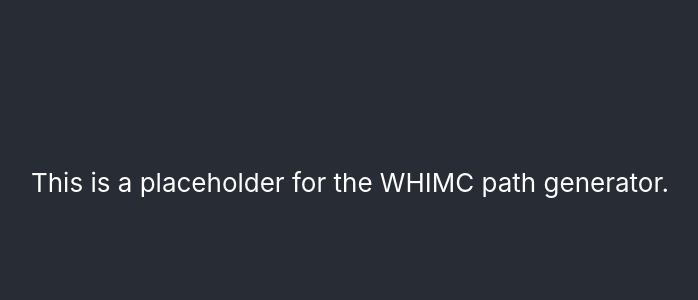
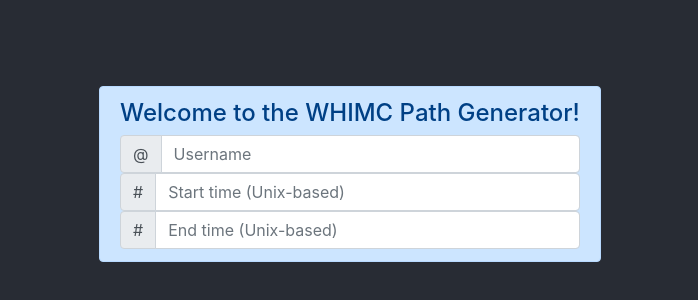
Before and after one commit to whimc/Path-Displayer, a React (Create React App) app: page / in a window 1280 px wide. Shown: the part 218-518 px from the top of the page, without its empty margins (290-988 px from the left). Built offline with nearby package versions, Linux system fonts and the light colour scheme.

Commit message:
Rough mockup of website

```diff
--- a/package.json
+++ b/package.json
@@ -7,7 +7,9 @@
     "@testing-library/jest-dom": "^4.2.4",
     "@testing-library/react": "^9.4.0",
     "@testing-library/user-event": "^7.2.1",
+    "bootstrap": "^4.4.1",
     "react": "^16.12.0",
+    "react-bootstrap": "^1.0.0-beta.16",
     "react-dom": "^16.12.0",
     "react-scripts": "3.3.1"
   },
--- a/src/App.js
+++ b/src/App.js
@@ -1,13 +1,58 @@
 import React from 'react';
 import './App.css';
+import 'bootstrap/dist/css/bootstrap.min.css';
+
+import InputGroup from 'react-bootstrap/InputGroup'
+import FormControl from 'react-bootstrap/FormControl'
+import Alert from 'react-bootstrap/Alert'
 
 function App() {
   return (
     <div className="App">
+      <link
+        rel="stylesheet"
+        href="https://maxcdn.bootstrapcdn.com/bootstrap/4.3.1/css/bootstrap.min.css"
+        integrity="sha384-ggOyR0iXCbMQv3Xipma34MD+dH/1fQ784/j6cY/iJTQUOhcWr7x9JvoRxT2MZw1T"
+        crossorigin="anonymous"
+      />
       <header className="App-header">
-        <p>
-          This is a placeholder for the WHIMC path generator.
-        </p>
+        <div>
+          <Alert variant="primary">
+            <Alert.Heading>Welcome to the WHIMC Path Generator!</Alert.Heading>
+
+          <InputGroup>
+            <InputGroup.Prepend>
+              <InputGroup.Text id="basic-addon1">@</InputGroup.Text>
+            </InputGroup.Prepend>
+            <FormControl
+              placeholder="Username"
+              aria-label="Username"
+              aria-describedby="basic-addon1"
+              />
+          </InputGroup>
+
+          <InputGroup>
+            <InputGroup.Prepend>
+              <InputGroup.Text id="basic-addon1">#</InputGroup.Text>
+            </InputGroup.Prepend>
+            <FormControl
+              placeholder="Start time (Unix-based)"
+              aria-label="Start time (Unix-based)"
+              aria-describedby="basic-addon1"
+              />
+          </InputGroup>
+          <InputGroup>
+            <InputGroup.Prepend>
+              <InputGroup.Text id="basic-addon1">#</InputGroup.Text>
+            </InputGroup.Prepend>
+            <FormControl
+              placeholder="End time (Unix-based)"
+              aria-label="End time (Unix-based)"
+              aria-describedby="basic-addon1"
+              />
+          </InputGroup>
+          </Alert>
+        </div>
       </header>
     </div>
   );
```
Also changed, not shown: 1 other file (tests, documents, lock files or other folders).
